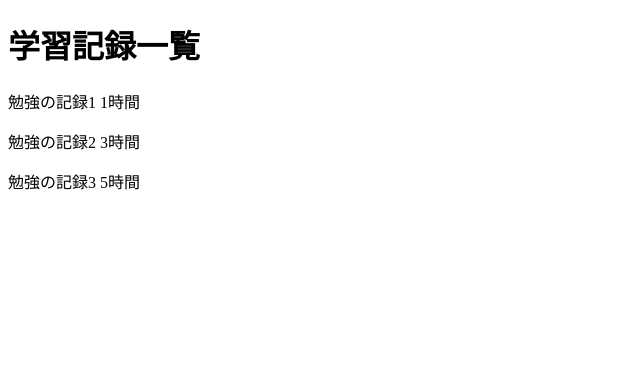
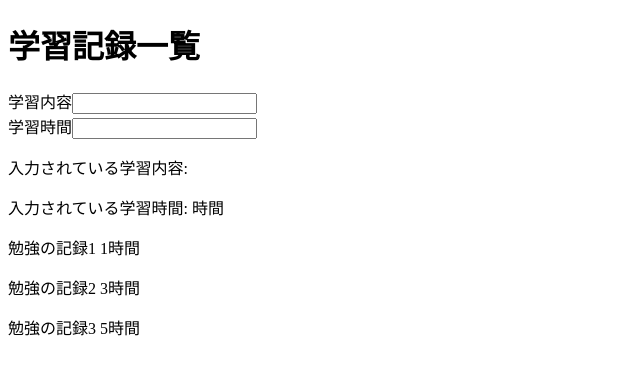
Before and after one commit to sts151718/react-study-log, a React (Vite) app: page / in a window 1280 px wide. Shown: the top 374 px of the page, without its empty margins (0-640 px from the left). Built offline with nearby package versions, Linux system fonts and the light colour scheme.

Commit message:
学習内容と学習フォームの入力要素を追加

```diff
--- a/src/App.jsx
+++ b/src/App.jsx
@@ -1,14 +1,36 @@
+import { useState } from 'react';
+
 export const App = () => {
   const records = [
     { title: '勉強の記録1', time: 1 },
     { title: '勉強の記録2', time: 3 },
     { title: '勉強の記録3', time: 5 },
   ];
-  const test = 'a';
+
+  const [studyText, setStudyText] = useState('');
+  const [studyTime, setStudyTime] = useState('');
+
+  const onStudyTextChange = (e) => {
+    setStudyText(e.target.value);
+  };
+
+  const onStudyTimeChange = (e) => {
+    setStudyTime(e.target.value);
+  };
 
   return (
     <>
       <h1>学習記録一覧</h1>
+      <div>
+        <label htmlFor="study-text-input">学習内容</label>
+        <input type="text" id="study-text-input" value={studyText} onChange={onStudyTextChange} />
+      </div>
+      <div>
+        <label htmlFor="study-time-input">学習時間</label>
+        <input type="number" id="study-time-input" value={studyTime} onChange={onStudyTimeChange} />
+      </div>
+      <p>入力されている学習内容: {studyText}</p>
+      <p>入力されている学習時間: {studyTime}時間</p>
       {records.map((rec) => (
         <p key={rec.title}>
           {rec.title} {rec.time}時間
```
